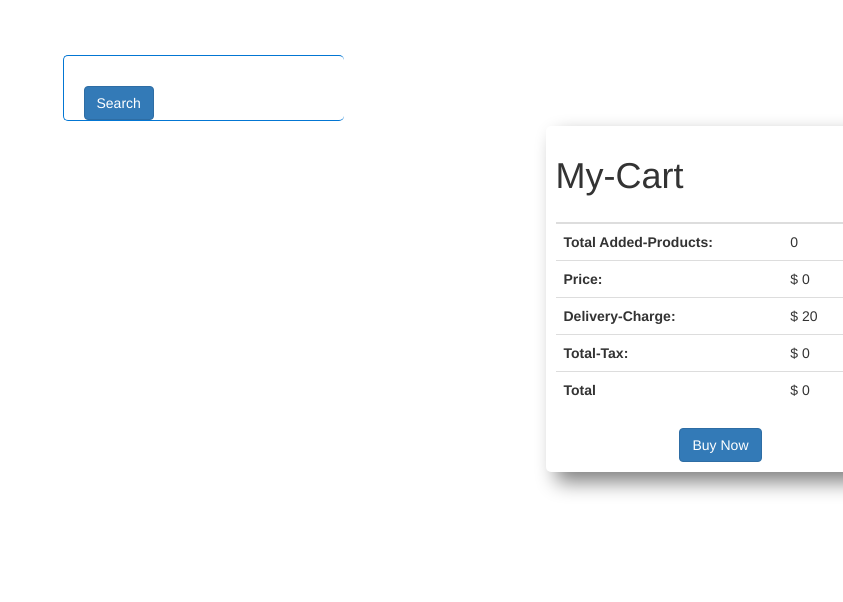
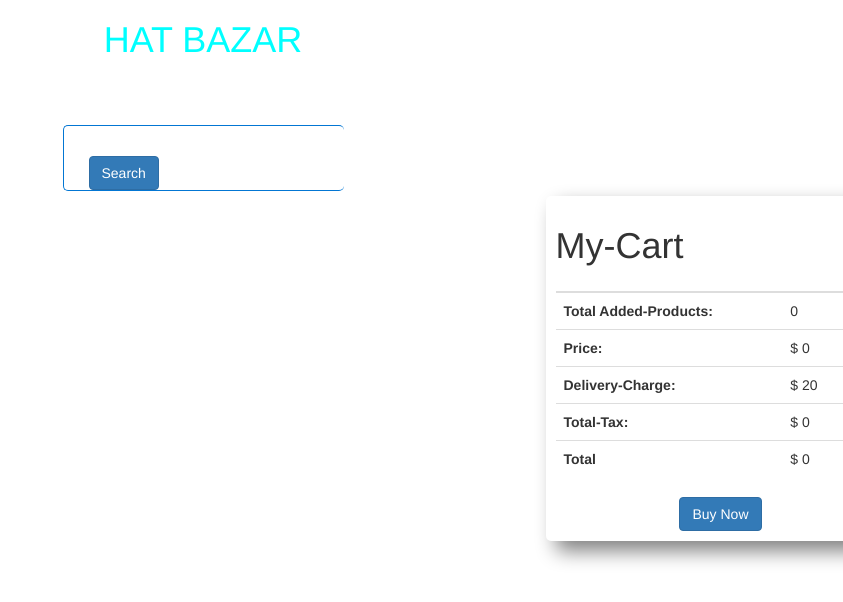
Before and after one commit to webfaisalbd/hat-bazar-dom, a plain HTML site: page index.html in a window 1280 px wide. Shown: the whole page, without its empty margins (437-1280 px from the left). Drawn offline with nearby package versions, Linux system fonts and the light colour scheme; no server answers.

Commit message:
title added

```diff
--- a/css/style.css
+++ b/css/style.css
@@ -1,6 +1,12 @@
 body {
   overflow-x: hidden;
   font-family: "Montserrat", sans-serif;
+}
+.title{
+  color: cyan;
+}
+.title:hover{
+  color: lightskyblue;
 }
 .search-field {
   border: none;
@@ -23,8 +29,9 @@ body {
 .search-button {
   padding: 10px 50px;
   border-radius: 25px;
-  margin-left: 20px;
+  margin-left: 25px;
 }
+
 #all-products {
   display: grid;
   grid-template-columns: repeat(3, 1fr);
--- a/index.html
+++ b/index.html
@@ -18,7 +18,9 @@
 </head>
 
 <body>
-  <header></header>
+  <header>
+    <h1 class="text-center fw-bold title">HAT BAZAR</h1>
+  </header>
   <main class="main">
     <div class="search-field">
       <div class="search-box">
```
